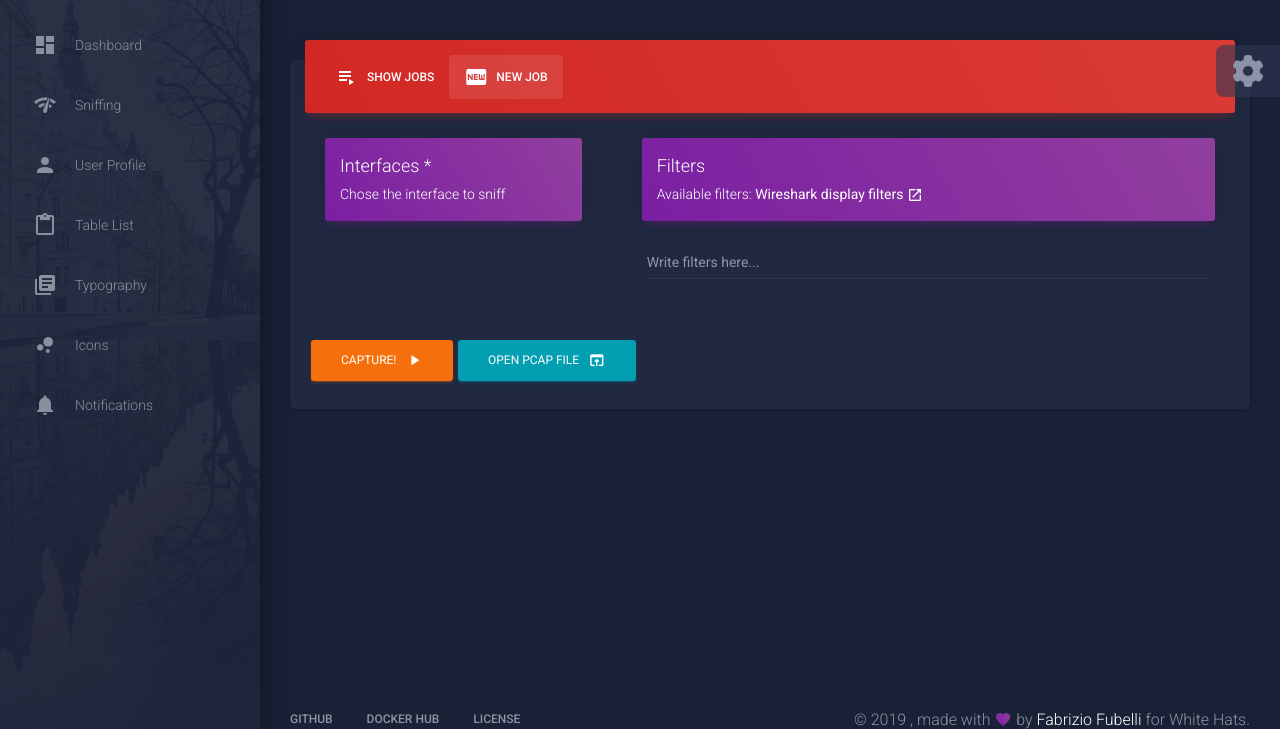
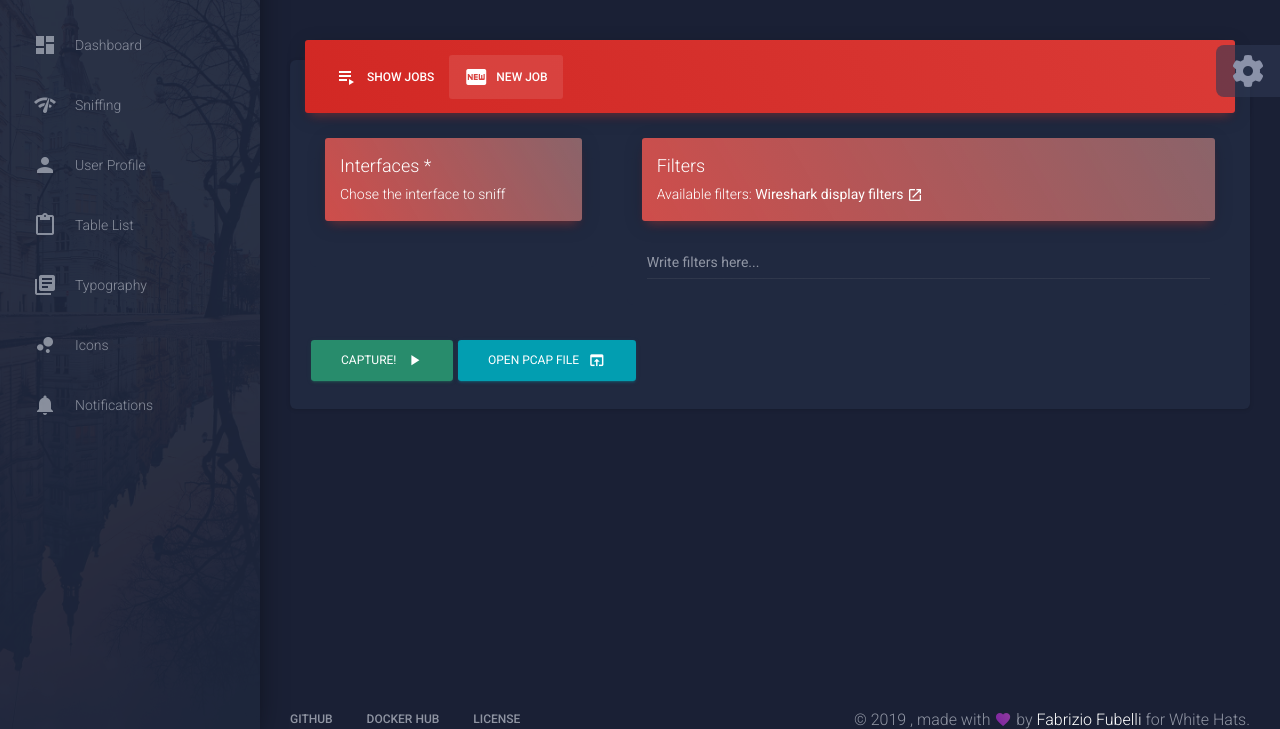
Before and after one commit to offensive-hub/black-widow, a Django app: template app/gui/web/black_widow/templates/sniffing/settings.html in a window 1280 px wide, after a click that opens the changed part. Shown: the part 70-799 px from the top of the page. Run offline with Django 3.2, Linux system fonts and the light colour scheme; the template is opened without the code that fills it, so the values that code supplies are empty; some libraries are stand-ins or nearby versions.

Commit message:
improved gui style

```diff
--- a/app/gui/web/black_widow/static/css/black-widow.css
+++ b/app/gui/web/black_widow/static/css/black-widow.css
@@ -52,6 +52,10 @@
 
 .card-hover {
     box-shadow: unset !important;
+}
+
+.card-header-danger.card-header-sec {
+    background: linear-gradient(60deg, rgba(214, 79, 75, 0.96), rgba(184, 125, 124, 0.7)) !important;
 }
 
 /******************/
--- a/app/gui/web/black_widow/templates/sniffing/capture.html
+++ b/app/gui/web/black_widow/templates/sniffing/capture.html
@@ -65,7 +65,7 @@
                         Here is the monitored traffic
                     </p>
 
-                    <button id="play-capture-btn" type="button" class="btn btn-warning btn-action disabled" title="Play"
+                    <button id="play-capture-btn" type="button" class="btn btn-success btn-action disabled" title="Play"
                             style="display: none">
                         <i class="material-icons" style="padding: 0;">play_arrow</i>
                     </button>
--- a/app/gui/web/black_widow/templates/sniffing/settings.html
+++ b/app/gui/web/black_widow/templates/sniffing/settings.html
@@ -111,7 +111,7 @@
                                     <!-- Interfaces -->
                                     <div class="col-lg-4 col-md-5">
                                         <div class="card card-hover">
-                                            <div class="card-header card-header-primary">
+                                            <div class="card-header card-header-danger card-header-sec">
                                                 <h4 class="card-title ">Interfaces *</h4>
                                                 <p class="card-category"> Chose the interface to sniff</p>
                                             </div>
@@ -146,7 +146,7 @@
                                     <!-- Filters -->
                                     <div class="col-lg-8 col-md-7">
                                         <div class="card card-hover">
-                                            <div class="card-header card-header-primary">
+                                            <div class="card-header card-header-danger card-header-sec">
                                                 <h4 class="card-title ">Filters</h4>
                                                 <div class="card-category"> Available filters:
                                                     <a target="_blank" title="Available filters" href="https://wiki.wireshark.org/DisplayFilters">
@@ -172,7 +172,7 @@
                                 <!-- Submit -->
                                 <div class="row">
                                     <div class="col">
-                                        <button type="submit" class="btn btn-warning">
+                                        <button type="submit" class="btn btn-success">
                                             Capture!
                                             <i class="material-icons">play_arrow</i>
                                         </button>
```
